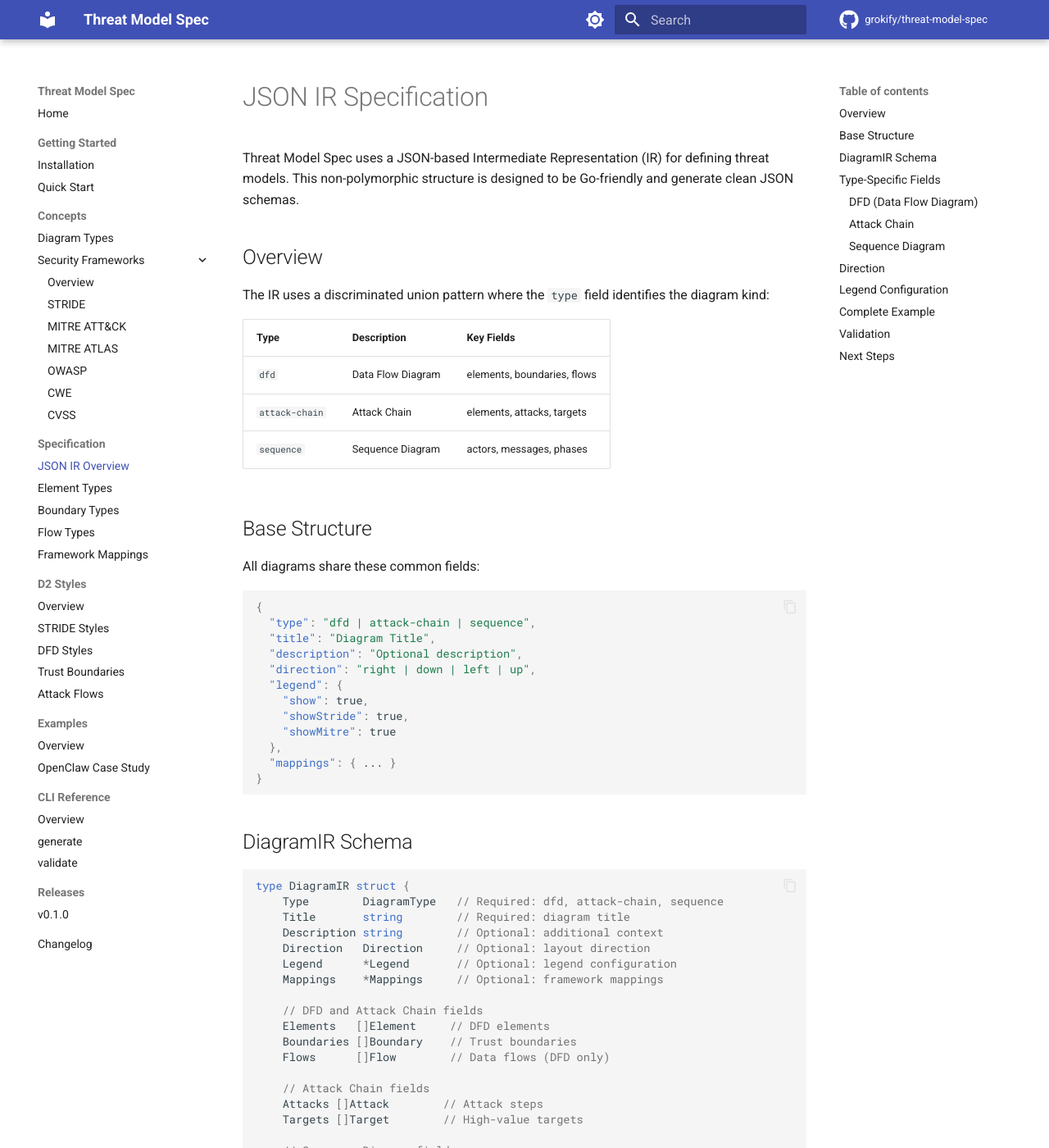
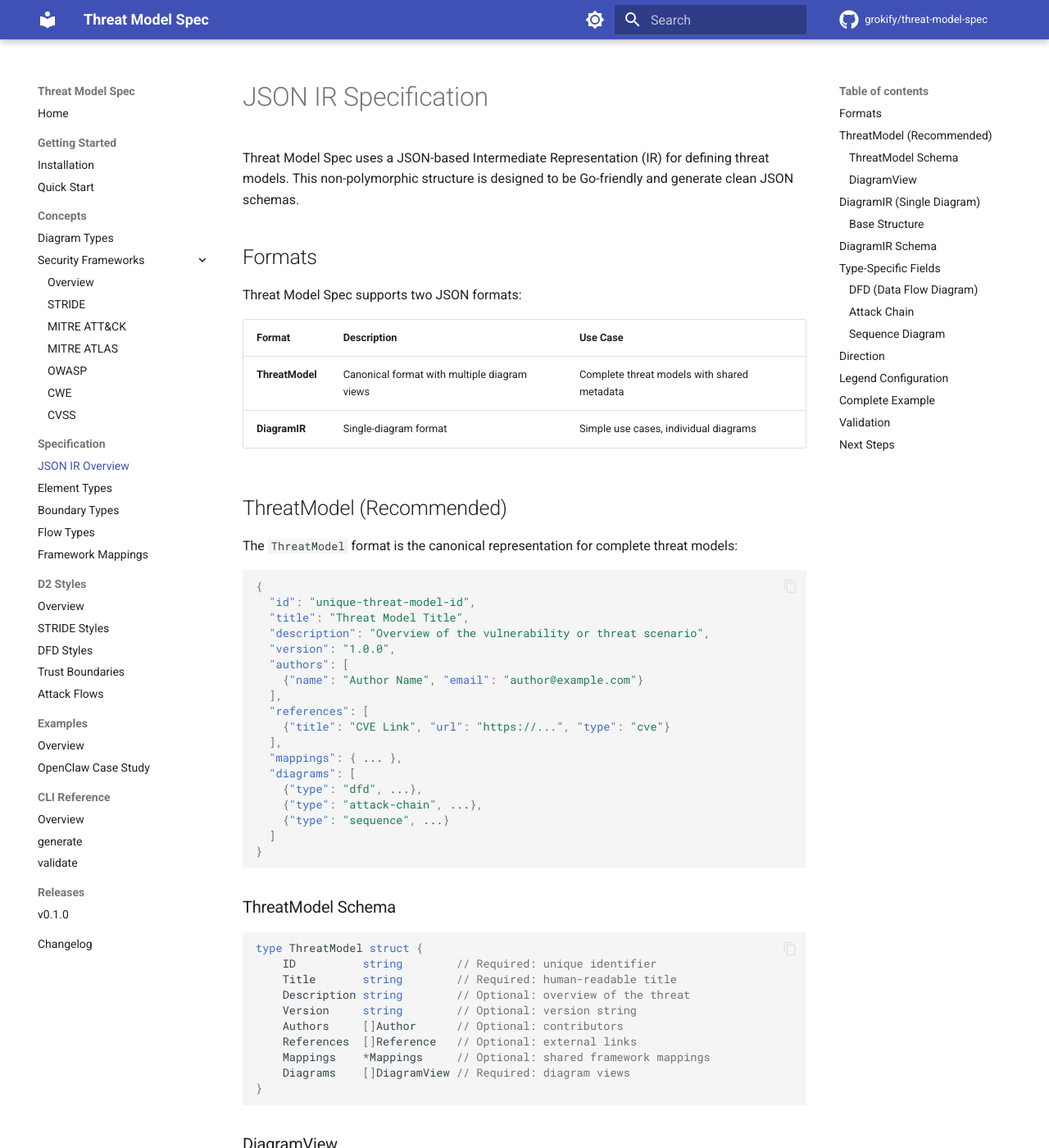
Before and after one commit to grokify/threat-model-spec, an MkDocs documentation site: the page built from docs/specification/index.md, in a window 1280 px wide and 1400 px high. Shown: the whole window at 82% size. Built offline with MkDocs 1.6.1 and Material for MkDocs 9.7.7, drawn with Linux system fonts in a browser that asks for light colours; comment, search, counter and statistics services are not loaded; some of the changed text lies outside the part shown.

Commit message:
docs: update MkDocs documentation for ThreatModel format
Update documentation to reflect the new ThreatModel canonical format:

- docs/index.md: Update Quick Example to show ThreatModel format
- docs/getting-started/quick-start.md: Add ThreatModel as recommended format
- docs/specification/index.md: Add ThreatModel schema documentation
- docs/examples/openclaw/index.md: Reference unified openclaw.json

Co-Authored-By: Claude Opus 4.5 <noreply@anthropic.com>

````diff
--- a/docs/specification/index.md
+++ b/docs/specification/index.md
@@ -2,9 +2,71 @@
 
 Threat Model Spec uses a JSON-based Intermediate Representation (IR) for defining threat models. This non-polymorphic structure is designed to be Go-friendly and generate clean JSON schemas.
 
-## Overview
+## Formats
 
-The IR uses a discriminated union pattern where the `type` field identifies the diagram kind:
+Threat Model Spec supports two JSON formats:
+
+| Format | Description | Use Case |
+|--------|-------------|----------|
+| **ThreatModel** | Canonical format with multiple diagram views | Complete threat models with shared metadata |
+| **DiagramIR** | Single-diagram format | Simple use cases, individual diagrams |
+
+## ThreatModel (Recommended)
+
+The `ThreatModel` format is the canonical representation for complete threat models:
+
+```json
+{
+  "id": "unique-threat-model-id",
+  "title": "Threat Model Title",
+  "description": "Overview of the vulnerability or threat scenario",
+  "version": "1.0.0",
+  "authors": [
+    {"name": "Author Name", "email": "author@example.com"}
+  ],
+  "references": [
+    {"title": "CVE Link", "url": "https://...", "type": "cve"}
+  ],
+  "mappings": { ... },
+  "diagrams": [
+    {"type": "dfd", ...},
+    {"type": "attack-chain", ...},
+    {"type": "sequence", ...}
+  ]
+}
+```
+
+### ThreatModel Schema
+
+```go
+type ThreatModel struct {
+    ID          string        // Required: unique identifier
+    Title       string        // Required: human-readable title
+    Description string        // Optional: overview of the threat
+    Version     string        // Optional: version string
+    Authors     []Author      // Optional: contributors
+    References  []Reference   // Optional: external links
+    Mappings    *Mappings     // Optional: shared framework mappings
+    Diagrams    []DiagramView // Required: diagram views
+}
+```
+
+### DiagramView
+
+Each diagram in a ThreatModel inherits mappings from the parent unless overridden:
+
+```go
+type DiagramView struct {
+    Type        DiagramType   // Required: dfd, attack-chain, sequence
+    Title       string        // Optional: diagram-specific title
+    Mappings    *Mappings     // Optional: overrides parent mappings
+    // ... diagram-specific fields
+}
+```
+
+## DiagramIR (Single Diagram)
+
+For simpler use cases, the `DiagramIR` format represents a single diagram:
 
 | Type | Description | Key Fields |
 |------|-------------|------------|
@@ -12,7 +74,7 @@ The IR uses a discriminated union pattern where the `type` field identifies the
 | `attack-chain` | Attack Chain | elements, attacks, targets |
 | `sequence` | Sequence Diagram | actors, messages, phases |
 
-## Base Structure
+### Base Structure
 
 All diagrams share these common fields:
 
````
Also changed, not shown: docs/examples/openclaw/index.md (+27 -29 lines), docs/getting-started/quick-start.md (+46 -1 lines), docs/index.md (+19 -12 lines).
